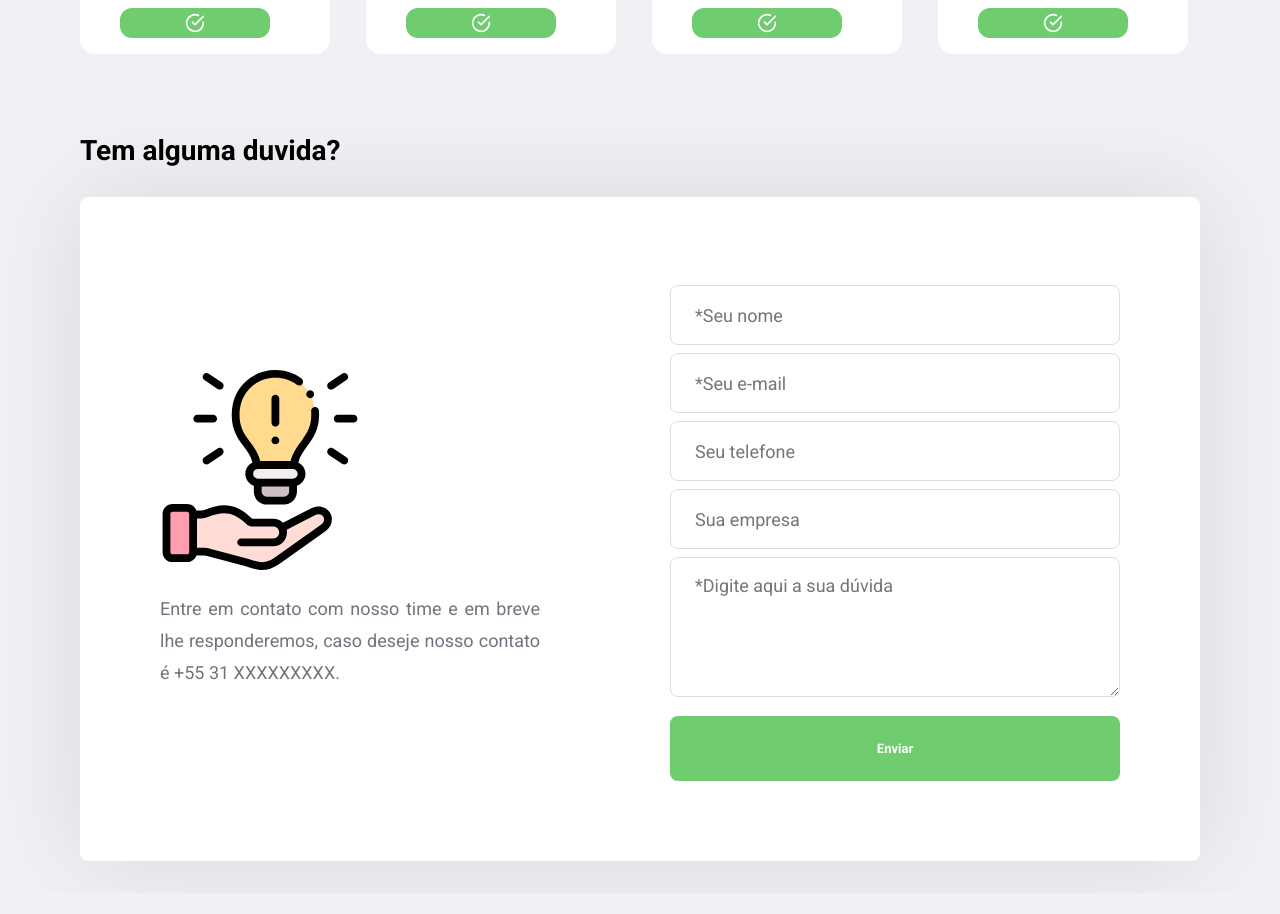
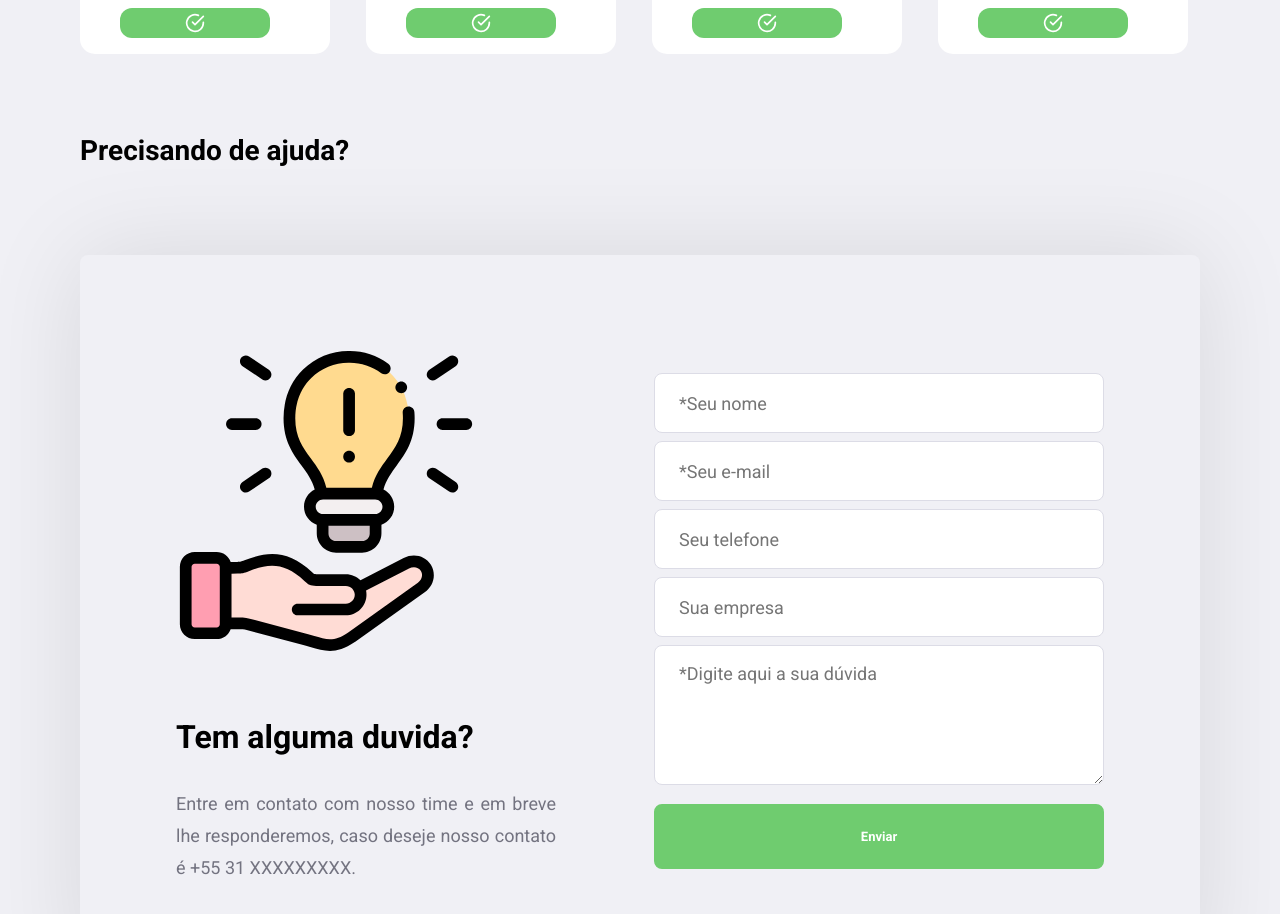
Before and after one commit to neiva098/portalContabil-frontend, a React (Create React App) app: page / in a window 1280 px wide. Shown: the part 1120-2034 px from the top of the page. Before the commit the page ends 2013 px from the top, so only its background shows below. Built offline with nearby package versions, Linux system fonts and the light colour scheme; no server answers; the HTML template or start-up script is replaced by a standard one.

Commit message:
using component form in dudes

```diff
--- a/src/components/general/dudes/index.js
+++ b/src/components/general/dudes/index.js
@@ -1,45 +1,20 @@
 import React, { Component } from 'react'
 import {  withRouter } from 'react-router-dom'
-
+import Forms from '../forms'
+import {formDude} from '../../../utils/constants/forms'
 import './style.css'
-import problemsImg from '../../../assets/solucao-de-problemas.svg'
 
 class Register extends Component{
   constructor(props){
     super(props)
-    this.state = {
-      name: '',
-      email: '',
-      telefone: '',
-      empresa: '',
-      duvida: ''
-    }
-    this.changeState = this.changeState.bind(this)
-  }
-
-  changeState(e) {
-    this.setState({[e.target.name]: e.target.value})
+    this.state = {}
   }
 
   render() {
     return(
-      <div className='dude-container' id='ajuda'>
-        <h1>Tem alguma duvida?</h1>
-        <div className='content'>
-            <section>
-                  <img src={problemsImg} alt='Dude'></img>
-                  <p>Entre em contato com nosso time e em breve lhe responderemos, caso deseje nosso contato é +55 31 XXXXXXXXX.</p>
-            </section>
-
-            <form>
-              <input placeholder='*Seu nome' name='name' value={this.state.name} onChange={this.changeState} required={true}></input>
-              <input type='email' placeholder='*Seu e-mail' name='email' value={this.state.email} onChange={this.changeState} required={true}></input>
-              <input placeholder='Seu telefone' name='telefone' value={this.state.telefone} onChange={this.changeState}></input>
-              <input placeholder='Sua empresa' name='empresa' value={this.state.empresa} onChange={this.changeState}></input>
-              <textarea placeholder='*Digite aqui a sua dúvida' name='duvida' value={this.state.duvida} onChange={this.changeState} required={true}></textarea>
-              <button className='button' type='submit'>Enviar</button>
-            </form>
-        </div>
+      <div className='dude'>
+        <h1>Precisando de ajuda?</h1>
+        <Forms formData={formDude}></Forms>
       </div>
     )
   }
--- a/src/components/general/dudes/style.css
+++ b/src/components/general/dudes/style.css
@@ -1,42 +1,4 @@
 
-.dude-container h1 {
-    margin-bottom: 30px;
+.dude h1 {
+    margin-bottom: 50px;
 }
-
-.dude-container .content {
-    width: 100%;
-    padding: 80px;
-    background: white;
-    box-shadow: 0 0 100px rgba(0, 0, 0, 0.1);
-    border-radius: 8px;
-
-    display: flex;
-    justify-content: space-between;
-    align-items: center;
-}
-
-.dude-container .content img {
-    width: 200px;
-}
-
-.dude-container .content section {
-    width: 100%;
-    max-width: 380px;
-}
-
-.dude-container .content section p {
-    color: #737380;
-    font-size: 18px;
-    margin-top: 20px;
-    line-height: 32px;
-}
-
-.dude-container .content form {
-    width: 100%;
-    max-width: 450px;
-}
-
-.dude-container .content form input,
-.dude-container .content form textarea {
-    margin-top: 8px;
-}
```
